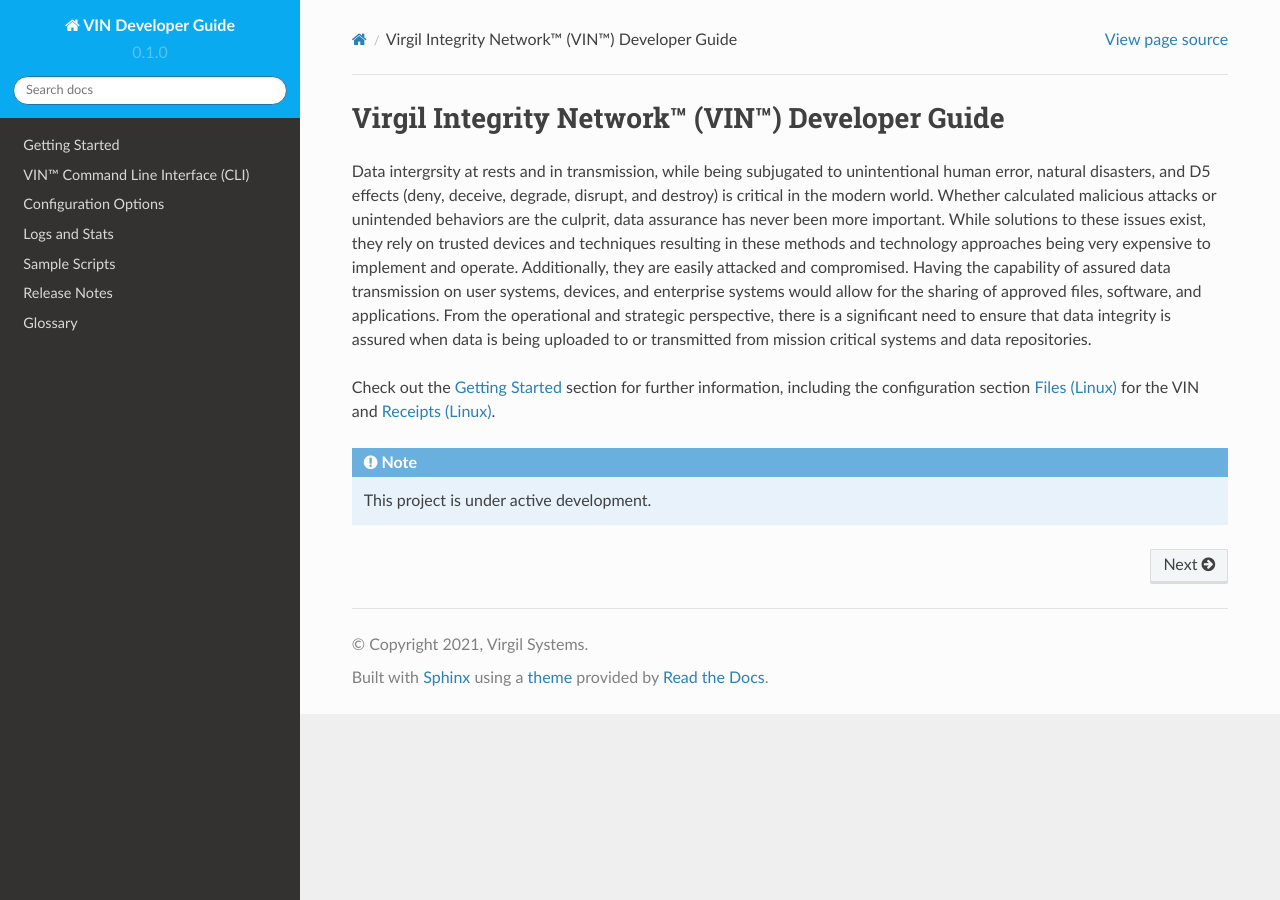
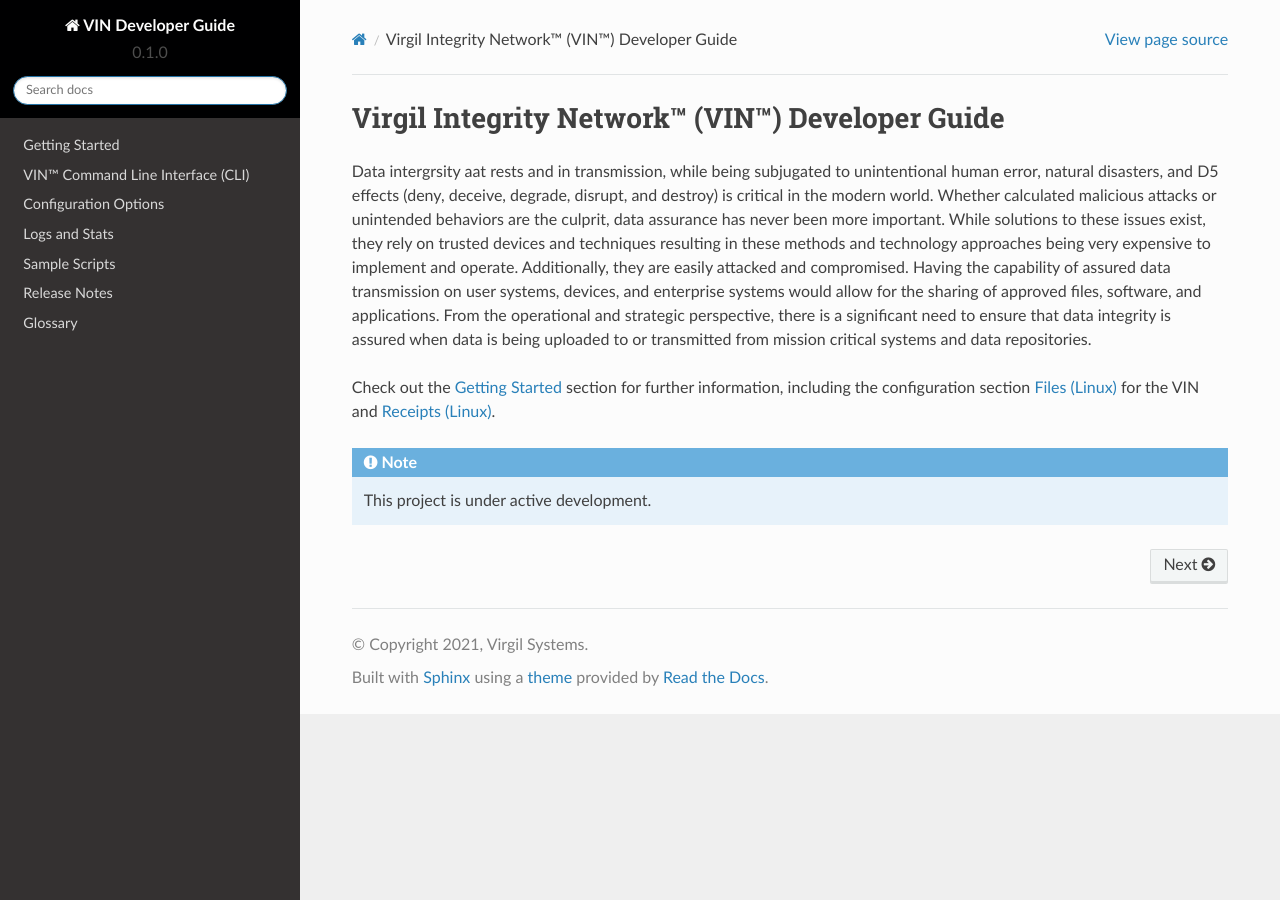
Before and after one commit to Market-Insight-Solutions-LLC/vin-developer-guide, a Sphinx documentation site: the page built from docs/source/index.rst, in a window 1280 px wide. Built offline with Sphinx 7.4.7 and the Read the Docs theme 2.0.0, drawn with Linux system fonts in a browser that asks for light colours.

Commit message:
requiremnts.txt added

```diff
--- a/docs/source/_static/css/custom.css
+++ b/docs/source/_static/css/custom.css
@@ -2,7 +2,7 @@
 
 /* Side navigation bar color */
 .wy-side-nav-search {
-    background-color: #0aaaF1;
+    background-color: #000001;
 }
 
 /* Fix horizontal scrollbars in tables*/
--- a/docs/source/conf.py
+++ b/docs/source/conf.py
@@ -55,7 +55,7 @@
 html_style = 'css/custom.css'
 
 def setup(app):
-    app.add_css_file('custom.css')
+    app.add_css_file('custom.css', 500)
 #html_css_files = [
 #    'css/custom.css',
 #]
--- a/docs/source/index.rst
+++ b/docs/source/index.rst
@@ -16,7 +16,7 @@
 
 
 
-Data intergrsity at rests and in transmission, while being subjugated to unintentional human error, natural disasters, and D5 effects (deny, deceive, degrade, disrupt, and destroy) is critical in the modern world. Whether calculated malicious attacks or unintended behaviors are the culprit, data assurance has never been more important. While solutions to these issues exist, they rely on trusted devices and techniques resulting in these methods and technology approaches being very expensive to implement and operate. Additionally, they are easily attacked and compromised. Having the capability of assured data transmission on user systems, devices, and enterprise systems would allow for the sharing of approved files, software, and applications. From the operational and strategic perspective, there is a significant need to ensure that data integrity is assured when data is being uploaded to or transmitted from mission critical systems and data repositories.
+Data intergrsity aat rests and in transmission, while being subjugated to unintentional human error, natural disasters, and D5 effects (deny, deceive, degrade, disrupt, and destroy) is critical in the modern world. Whether calculated malicious attacks or unintended behaviors are the culprit, data assurance has never been more important. While solutions to these issues exist, they rely on trusted devices and techniques resulting in these methods and technology approaches being very expensive to implement and operate. Additionally, they are easily attacked and compromised. Having the capability of assured data transmission on user systems, devices, and enterprise systems would allow for the sharing of approved files, software, and applications. From the operational and strategic perspective, there is a significant need to ensure that data integrity is assured when data is being uploaded to or transmitted from mission critical systems and data repositories.
 
 
 
```
